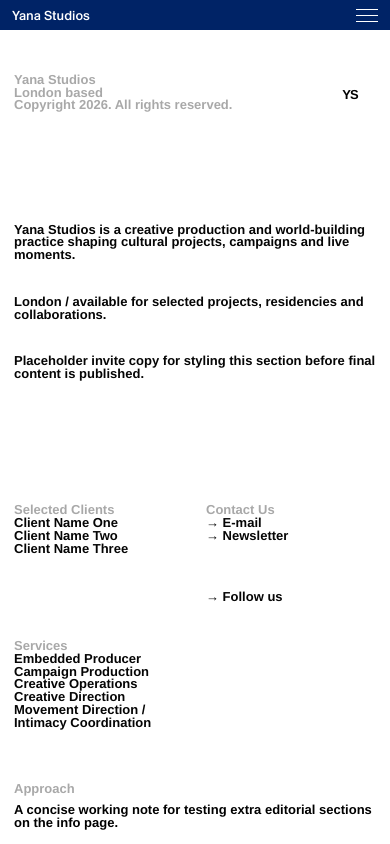
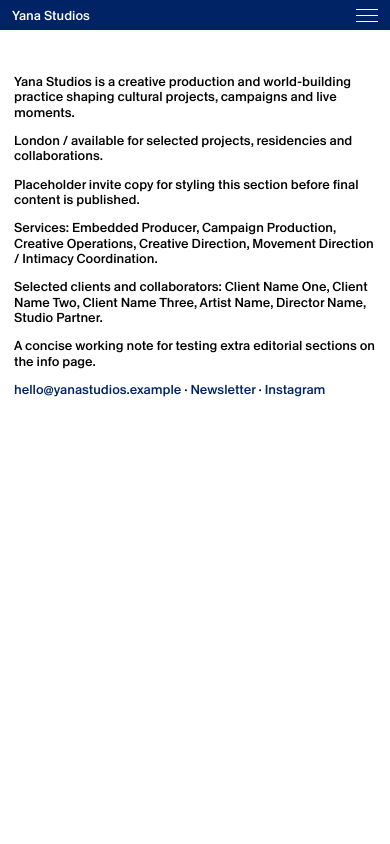
Before and after one commit to gabriellengoo/yana, a Nuxt app: page /info in a window 390 px wide. Shown: the top 844 px of the page. Built offline with nearby package versions, Linux system fonts and the light colour scheme.

Commit message:
Fix menu scroll and page content

```diff
--- a/assets/css/main.css
+++ b/assets/css/main.css
@@ -183,19 +183,21 @@ button:focus-visible, a:focus-visible {
   right: 0;
   z-index: 40;
   display: grid;
-  align-content: center;
+  align-content: start;
   justify-items: center;
-  gap: clamp(8px, 1.4vh, 18px);
+  gap: clamp(12px, 2.2vh, 28px);
   width: 100vw;
   min-height: 100vh;
   min-height: 100dvh;
   height: 100vh;
   height: 100dvh;
-  padding: clamp(58px, 10vh, 92px) 18px clamp(34px, 6vh, 64px);
+  padding: clamp(76px, 11vh, 120px) 18px clamp(44px, 8vh, 88px);
   color: #ffffff;
   background: var(--color-brand);
   border-bottom: 0;
   overflow-y: auto;
+  overscroll-behavior: contain;
+  -webkit-overflow-scrolling: touch;
   visibility: hidden;
   transform: translateY(-100%);
   pointer-events: none;
@@ -224,7 +226,7 @@ button:focus-visible, a:focus-visible {
 }
 body .menu-panel.menu-panel a,
 body .menu-panel.menu-panel .menu-nested__toggle {
-  font-size: clamp(32px, 4.4vw, 64px) !important;
+  font-size: clamp(52px, 6.2vw, 96px) !important;
 }
 .menu-panel .router-link-active {
   color: #ffffff;
@@ -242,12 +244,17 @@ body .menu-panel.menu-panel .menu-nested__toggle {
 .menu-nested {
   display: grid;
   justify-items: center;
-  gap: clamp(8px, 1.4vh, 18px);
+  gap: clamp(10px, 1.8vh, 24px);
+  min-width: 0;
 }
 .menu-nested__toggle {
   display: inline-flex;
   align-items: center;
   gap: .36em;
+  max-width: min(100%, 14ch);
+  justify-content: center;
+  text-align: center;
+  white-space: normal;
 }
 .menu-nested__arrow {
   display: inline-block;
@@ -264,7 +271,7 @@ body .menu-panel.menu-panel .menu-nested__toggle {
 .menu-nested__links {
   display: grid;
   justify-items: center;
-  gap: clamp(5px, 1vh, 12px);
+  gap: clamp(9px, 1.5vh, 18px);
   padding-left: 0;
   visibility: hidden;
   max-height: 0;
@@ -273,7 +280,7 @@ body .menu-panel.menu-panel .menu-nested__toggle {
 }
 .menu-nested__links.is-open {
   visibility: visible;
-  max-height: 100vh;
+  max-height: none;
   overflow: visible;
   transition-delay: 0s;
 }
@@ -954,108 +961,38 @@ body .project-detail-page .content-block-caption * {
 
 .info-page {
   position: relative;
-  min-height: 190vh;
-  padding: clamp(76px, 8vh, 104px) clamp(16px, 1.2vw, 24px) 0;
+  min-height: 150vh;
+  padding: clamp(76px, 9vh, 118px) clamp(16px, 1.4vw, 28px) clamp(170px, 22vw, 310px);
   background: var(--color-background);
   color: #050505;
   overflow: hidden;
 }
 .info-page,
 .info-page * {
-  font-family: Arial, Helvetica, sans-serif;
-  font-size: clamp(16px, .84vw, 18px);
-  font-weight: 700;
-  line-height: .98;
+  font-family: 'Yana Primary', Helvetica, Arial, sans-serif;
+  font-size: var(--site-font-size) !important;
+  font-weight: 400;
+  line-height: 1.16;
   letter-spacing: 0;
   text-transform: none;
 }
 body .info-page.info-page,
 body .info-page.info-page * {
   font-size: var(--site-font-size) !important;
-  font-weight: 700;
-}
-.info-topline {
-  display: grid;
-  grid-template-columns: minmax(220px, 1fr) auto minmax(360px, 1fr);
-  align-items: start;
-  gap: clamp(24px, 5vw, 90px);
-  min-height: 52vh;
-}
-.info-topline p,
-.info-column h2,
-.info-column ul,
-.info-column li,
-.info-column a,
-.info-notes h2,
-.info-notes p {
-  margin: 0;
-}
-.info-topline > p,
-.info-column h2,
-.info-notes h2 {
-  color: rgba(0, 0, 0, .34);
-}
-.info-mark {
-  width: clamp(52px, 4.6vw, 76px);
-  height: clamp(42px, 3.8vw, 64px);
-  display: grid;
-  place-items: center;
-  color: #000;
-  font-size: var(--site-font-size) !important;
-  font-weight: 900;
-  line-height: .78;
-  letter-spacing: -.08em;
-  text-transform: uppercase;
-}
-body .info-page .info-mark.info-mark {
-  font-size: var(--site-font-size) !important;
-  font-weight: 900;
-}
-.info-lede {
-  display: grid;
-  gap: clamp(72px, 9vh, 128px);
-  max-width: 560px;
-  justify-self: start;
-}
-.info-directory {
-  position: sticky;
-  top: clamp(132px, 25vh, 230px);
-  display: grid;
-  grid-template-columns: minmax(260px, 1.4fr) minmax(120px, .65fr) minmax(160px, .65fr) minmax(260px, 1fr);
-  align-items: start;
-  gap: clamp(22px, 5vw, 96px);
-  margin-top: clamp(72px, 12vh, 150px);
-  z-index: 1;
-}
-.info-column ul {
-  list-style: none;
-  padding: 0;
-}
-.info-column {
-  display: grid;
-  align-content: start;
-  gap: 0;
-}
-.info-column a {
-  width: fit-content;
-  color: #050505;
+  font-weight: 400;
+}
+.info-paragraphs {
+  display: grid;
+  gap: 1.15em;
+  width: min(100%, 1280px);
+  text-align: left;
+}
+.info-paragraphs p {
+  margin: 0;
+}
+.info-paragraphs a {
+  color: var(--color-brand);
   text-decoration: none;
-}
-.info-column--clients {
-  max-width: 360px;
-}
-.info-column--services {
-  justify-self: start;
-}
-.info-notes {
-  display: grid;
-  grid-template-columns: repeat(2, minmax(0, 360px));
-  gap: clamp(24px, 5vw, 80px);
-  margin: clamp(44px, 7vh, 90px) 0 0 min(40vw, 760px);
-}
-.info-notes article {
-  display: grid;
-  gap: 8px;
 }
 .info-wordmark {
   position: absolute;
@@ -1063,7 +1000,7 @@ body .info-page .info-mark.info-mark {
   bottom: clamp(18px, 1.8vw, 36px);
   width: calc(100vw - clamp(28px, 2.4vw, 48px));
   margin: 0;
-  color: #000;
+  color: var(--color-brand);
   font-size: clamp(72px, 12vw, 245px) !important;
   font-weight: 900;
   line-height: .74;
@@ -1074,6 +1011,7 @@ body .info-page .info-mark.info-mark {
 body .info-page .info-wordmark.info-wordmark {
   font-size: clamp(72px, 12vw, 245px) !important;
   font-weight: 900;
+  color: var(--color-brand);
 }
 .info-list { list-style: none; padding: 0; margin: 0; border-top: 0; }
 .info-list li { padding: 11px 0; border-bottom: 0; }
@@ -1419,24 +1357,25 @@ body .work-overview-grid .work-overview-item:focus-within span {
     min-height: 100dvh;
     height: 100vh;
     height: 100dvh;
-    align-content: center;
-    gap: clamp(16px, 3vh, 30px);
-    padding: clamp(58px, 10vh, 92px) 14px clamp(24px, 6vh, 64px);
+    align-content: start;
+    gap: clamp(18px, 3.2vh, 34px);
+    padding: clamp(76px, 12vh, 110px) 14px clamp(34px, 7vh, 78px);
+    overflow-y: auto;
   }
   .menu-panel a,
   .menu-nested__toggle {
-    font-size: clamp(34px, 10.8vw, 54px) !important;
+    font-size: clamp(58px, 16vw, 86px) !important;
     line-height: 1;
   }
   body .menu-panel.menu-panel a,
   body .menu-panel.menu-panel .menu-nested__toggle {
-    font-size: clamp(34px, 10.8vw, 54px) !important;
+    font-size: clamp(58px, 16vw, 86px) !important;
   }
   .menu-nested {
+    gap: clamp(12px, 2.4vh, 24px);
+  }
+  .menu-nested__links {
     gap: clamp(10px, 2vh, 20px);
-  }
-  .menu-nested__links {
-    gap: clamp(8px, 1.6vh, 16px);
     padding-left: 0;
   }
   .home-statement p {
@@ -1532,51 +1471,21 @@ body .work-overview-grid .work-overview-item:focus-within span {
   }
   .featured-project, .video-grid, .initiative-grid { grid-template-columns: 1fr; }
   .info-page {
-    min-height: 180vh;
-    padding: 74px 14px 0;
+    min-height: 135vh;
+    padding: 74px 14px clamp(160px, 38vw, 240px);
   }
   .info-page,
   .info-page * {
-    font-size: clamp(15px, 4.2vw, 17px);
+    font-size: var(--site-font-size) !important;
+    line-height: 1.18;
   }
   body .info-page.info-page,
   body .info-page.info-page * {
     font-size: var(--site-font-size) !important;
   }
-  .info-topline {
-    grid-template-columns: 1fr auto;
-    gap: 24px;
-    min-height: 42vh;
-  }
-  .info-topline > p {
-    grid-column: 1;
-  }
-  .info-mark {
-    grid-column: 2;
-    justify-self: end;
-  }
-  .info-lede {
-    grid-column: 1 / -1;
-    gap: 34px;
-    max-width: 100%;
-    margin-top: 36px;
-  }
-  .info-directory {
-    position: static;
-    grid-template-columns: repeat(2, minmax(0, 1fr));
-    gap: 36px 22px;
-    margin-top: 76px;
-  }
-  .info-column--clients,
-  .info-column--services {
-    max-width: none;
-  }
-  .info-column--clients {
-    grid-row: span 2;
-  }
-  .info-notes {
-    grid-template-columns: 1fr;
-    margin: 54px 0 0;
+  .info-paragraphs {
+    gap: 1em;
+    width: 100%;
   }
   .info-wordmark {
     font-size: clamp(70px, 24vw, 150px) !important;
--- a/pages/info.vue
+++ b/pages/info.vue
@@ -39,58 +39,27 @@ const baseNote = computed(() => page.value.contactDetails || 'Based in London, o
 const availabilityNote = computed(() => page.value.inviteInformation || 'Available for campaigns, shoots, launches, artist projects and live creative production.')
 const contactEmail = computed(() => page.value.contactEmail || 'hello@yanastudios.example')
 const extraSections = computed(() => page.value.sections || [])
+const infoParagraphs = computed(() => [
+  headline.value,
+  baseNote.value,
+  availabilityNote.value,
+  `Services: ${services.value.join(', ')}.`,
+  `Selected clients and collaborators: ${[...clients.value, ...(page.value.collaborators || [])].filter(Boolean).join(', ')}.`,
+  ...extraSections.value.map((section) => section.body).filter(Boolean)
+].filter(Boolean))
 
 useSeo({ title: page.value.title || 'Info', description: page.value.bio || 'Bio, contact, services, clients and collaborators for Yana Studios.', path: '/info' })
 </script>
 
 <template>
   <section class="info-page">
-    <div class="info-topline">
+    <div class="info-paragraphs">
+      <p v-for="paragraph in infoParagraphs" :key="paragraph" class="rich-text">{{ paragraph }}</p>
       <p>
-        Yana Studios<br />
-        London based<br />
-        Copyright 2026. All rights reserved.
+        <a :href="`mailto:${contactEmail}`">{{ contactEmail }}</a>
+        <template v-if="page.newsletterLink"> · <a :href="page.newsletterLink" target="_blank" rel="noreferrer">Newsletter</a></template>
+        · <a href="https://www.instagram.com/yana_studios" target="_blank" rel="noreferrer">Instagram</a>
       </p>
-      <div class="info-mark" aria-label="Yana Studios">YS</div>
-      <div class="info-lede">
-        <p>{{ headline }}</p>
-        <p>{{ baseNote }}</p>
-        <p>{{ availabilityNote }}</p>
-      </div>
-    </div>
-
-    <div class="info-directory">
-      <div class="info-column info-column--clients">
-        <h2>Selected Clients</h2>
-        <ul>
-          <li v-for="client in clients" :key="client">{{ client }}</li>
-        </ul>
-      </div>
-
-      <div class="info-column info-column--contact">
-        <h2>Contact Us</h2>
-        <a :href="`mailto:${contactEmail}`">→ E-mail</a>
-        <a v-if="page.newsletterLink" :href="page.newsletterLink" target="_blank" rel="noreferrer">→ Newsletter</a>
-      </div>
-
-      <div class="info-column info-column--social">
-        <h2>&nbsp;</h2>
-        <a href="https://www.instagram.com/yana_studios" target="_blank" rel="noreferrer">→ Follow us</a>
-      </div>
-
-      <div class="info-column info-column--services">
-        <h2>Services</h2>
-        <ul>
-          <li v-for="service in services" :key="service">{{ service }}</li>
-        </ul>
-      </div>
-    </div>
-
-    <div v-if="extraSections.length" class="info-notes">
-      <article v-for="section in extraSections" :key="section._key">
-        <h2 v-if="section.heading">{{ section.heading }}</h2>
-        <p v-if="section.body" class="rich-text">{{ section.body }}</p>
-      </article>
     </div>
 
     <h1 class="info-wordmark">Yana Studios</h1>
--- a/pages/world-building.vue
+++ b/pages/world-building.vue
@@ -15,6 +15,19 @@ const query = `{
     coverMedia,
     externalNewsletterLink,
     "slug": slug.current
+  },
+  "projects": *[_type == "project"] | order(order asc, date desc){
+    _id,
+    title,
+    date,
+    year,
+    shortDescription,
+    role,
+    roles,
+    mainImage,
+    thumbnail,
+    "slug": slug.current,
+    "service": coalesce(services[0]->title, service->title, role)
   }
 }`
 
@@ -29,9 +42,17 @@ const posts = computed(() => {
     imageUrl: sanityImage(post.coverMedia)
   }))
 
-  return publishedPosts.length ? publishedPosts : placeholderWorldPosts
+  return publishedPosts
 })
 const worldIntro = computed(() => page.value.introduction || 'World Building is the studio archive for references, essays and cultural notes. It gathers the thinking behind Yana Studios: the moods, systems and observations that shape the work.')
+const projectImage = (project = {}) => sanityImage(project.thumbnail) || sanityImage(project.mainImage)
+const relatedProjects = computed(() => (data.value?.projects || [])
+  .map((project) => ({
+    ...project,
+    imageUrl: projectImage(project)
+  }))
+  .filter((project) => project.imageUrl && !/^test$/i.test(project.title || ''))
+  .slice(0, 3))
 const worldItems = computed(() => posts.value
   .map((post) => ({
     _id: post._id,
@@ -43,6 +64,16 @@ const worldItems = computed(() => posts.value
     href: post.externalNewsletterLink || ''
   }))
   .filter((item) => item.imageUrl))
+const relatedProjectItems = computed(() => relatedProjects.value.map((project) => ({
+  _id: project._id,
+  title: project.title,
+  subtitle: project.service || project.role || project.year || project.date || 'Related project',
+  text: project.shortDescription || `${project.title} sits within ${project.service || project.role || 'the studio archive'}, connecting the visual direction, production thinking and cultural context behind the work.`,
+  imageUrl: project.imageUrl,
+  imageAlt: project.thumbnail?.alt || project.mainImage?.alt || project.title,
+  href: project.slug ? `/work/${project.slug}` : ''
+})))
+const displayItems = computed(() => worldItems.value.length ? worldItems.value : relatedProjectItems.value)
 
 useSeo({
   title: page.value.seoTitle || page.value.title || 'World Building',
@@ -59,14 +90,21 @@ useSeo({
       <p class="powered-intro rich-text">{{ worldIntro }}</p>
     </header>
 
-    <div v-if="worldItems.length" class="powered-services">
-      <article v-for="(item, index) in worldItems" :key="item._id || item.title" class="powered-service" :class="{ 'powered-service--reverse': index % 2 === 1 }">
+    <div v-if="displayItems.length" class="powered-services">
+      <article v-for="(item, index) in displayItems" :key="item._id || item.title" class="powered-service" :class="{ 'powered-service--reverse': index % 2 === 1 }">
         <div class="powered-service__copy">
           <h2>{{ item.title }}</h2>
           <p v-if="item.subtitle" class="powered-service__subtitle">{{ item.subtitle }}</p>
           <p class="powered-service__body">{{ item.text }}</p>
+          <NuxtLink
+            v-if="item.href && !item.href.startsWith('http')"
+            class="powered-service__link"
+            :to="item.href"
+          >
+            Related project
+          </NuxtLink>
           <a
-            v-if="item.href"
+            v-else-if="item.href"
             class="powered-service__link"
             :href="item.href"
             target="_blank"
@@ -77,13 +115,14 @@ useSeo({
         </div>
 
         <div class="powered-service__media">
-          <a
-            v-if="item.href"
+          <NuxtLink
+            v-if="item.href && !item.href.startsWith('http')"
             class="powered-service__image"
-            :href="item.href"
-            target="_blank"
-            rel="noreferrer"
+            :to="item.href"
           >
+            <img :src="item.imageUrl" :alt="item.imageAlt" loading="lazy" />
+          </NuxtLink>
+          <a v-else-if="item.href" class="powered-service__image" :href="item.href" target="_blank" rel="noreferrer">
             <img :src="item.imageUrl" :alt="item.imageAlt" loading="lazy" />
           </a>
           <div v-else class="powered-service__image">
```
